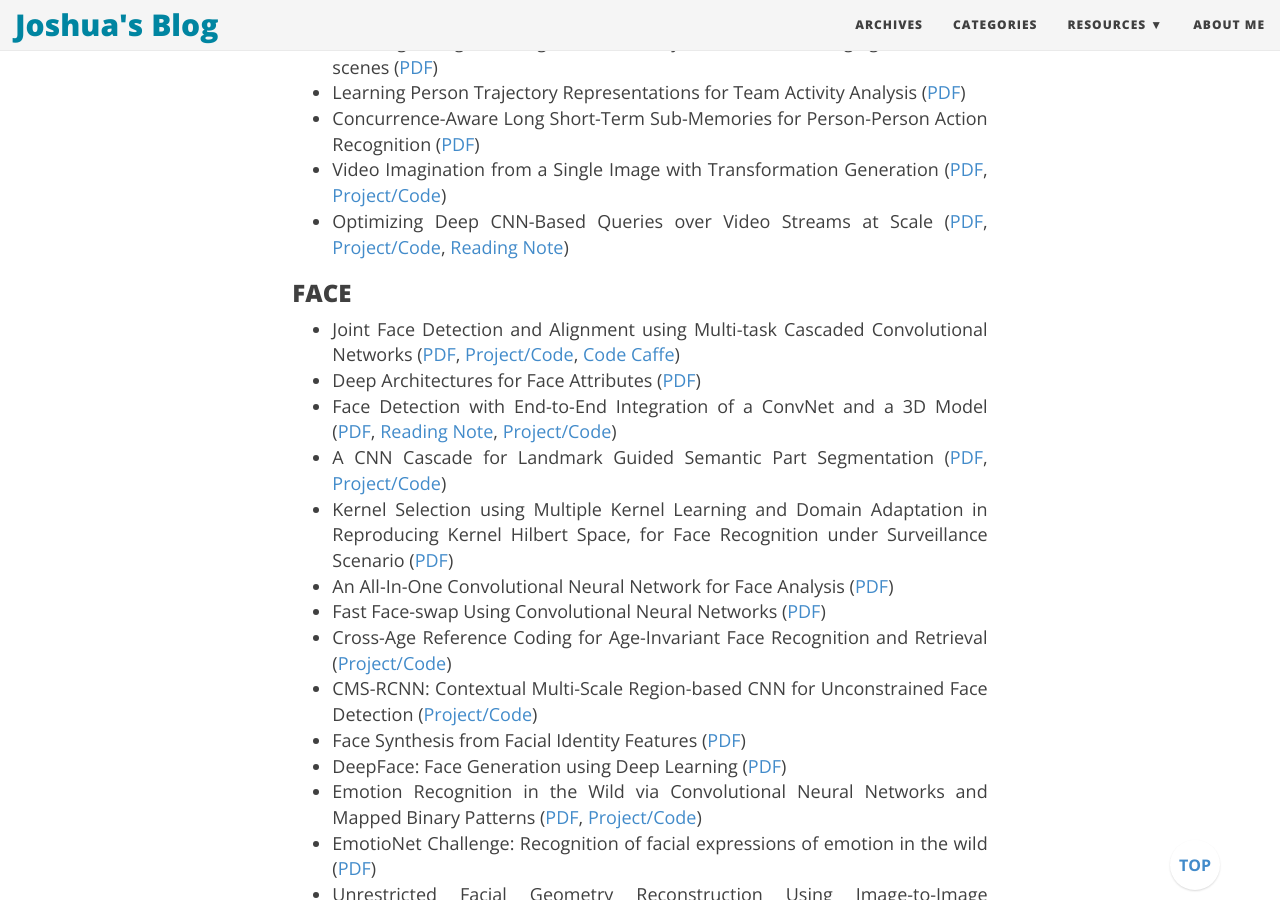
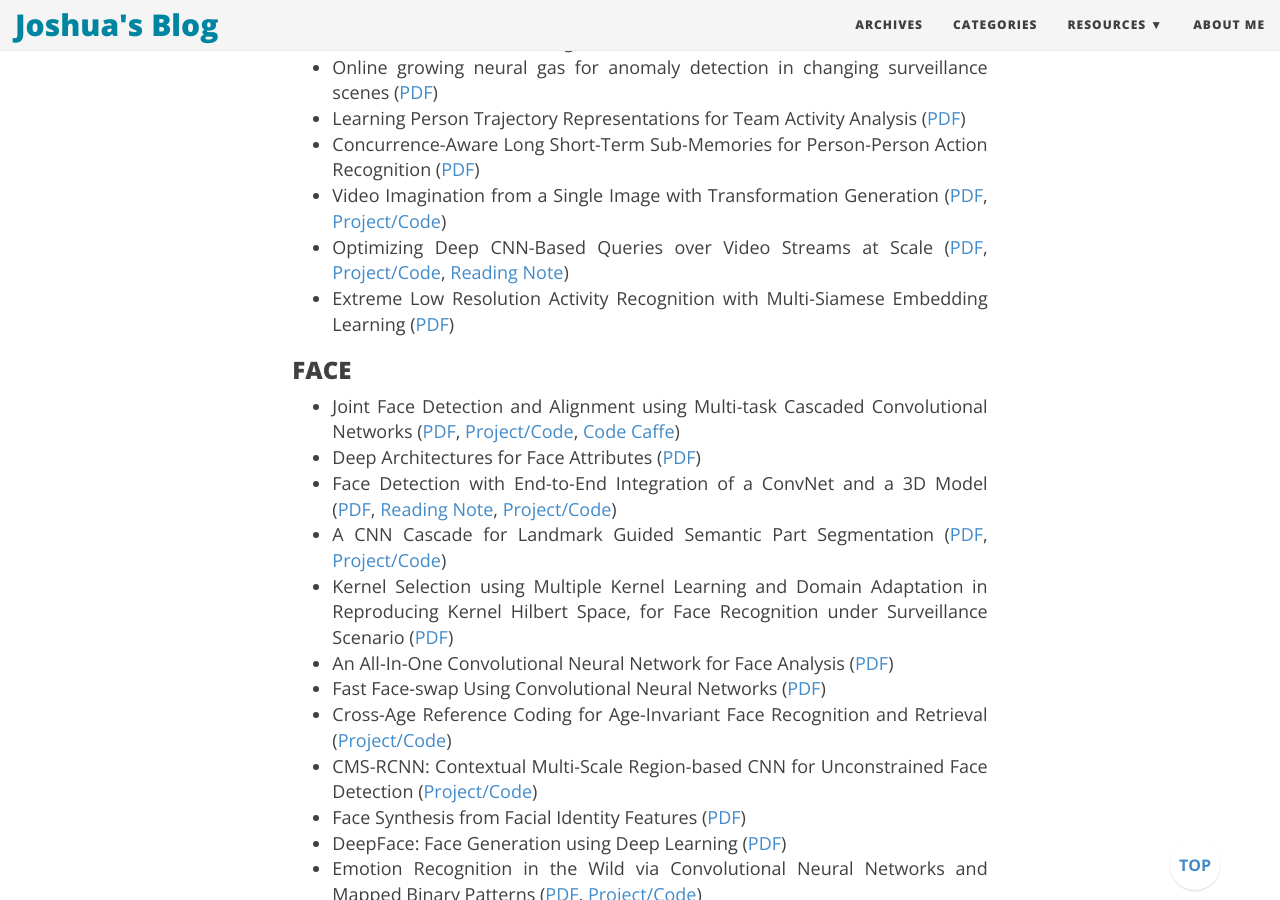
Before and after one commit to joshua19881228/joshua19881228.github.io, a Jekyll site: the page built from _posts/Computer_Vision/2016-08-25-my-jumble-of-computer-vision.md, in a window 1280 px wide and 900 px high, scrolled down 7646 px. Built offline with Jekyll 4.4.1, drawn with Linux system fonts in a browser that asks for light colours; nearby versions of some CDN libraries; comment, search, counter and statistics services are not loaded; some of the changed text lies outside the part shown.

Commit message:
update post

```diff
--- a/_posts/Computer_Vision/2016-08-25-my-jumble-of-computer-vision.md
+++ b/_posts/Computer_Vision/2016-08-25-my-jumble-of-computer-vision.md
@@ -147,6 +147,7 @@
 * Towards Accurate Multi-person Pose Estimation in the Wild ([PDF](https://arxiv.org/abs/1701.01779), [Reading Note](http://joshua881228.webfactional.com/blog_reading-note-towards-accurate-multi-person-pose-estimation-in-the-wild_195/))
 * Adversarial PoseNet: A Structure-aware Convolutional Network for Human Pose Estimation ([PDF](https://arxiv.org/abs/1705.00389))
 * Coarse-to-Fine Volumetric Prediction for Single-Image 3D Human Pose ([PDF](https://arxiv.org/abs/1611.07828), [Project/Code](https://www.seas.upenn.edu/~pavlakos/projects/volumetric/))
+* Learning Feature Pyramids for Human Pose Estimation ([PDF](https://arxiv.org/abs/1708.01101), [Project/Code](https://github.com/bearpaw/PyraNet))
 
 ### ACTION RECOGNITION/EVENT DETECTION/VIDEO ###
 
@@ -188,6 +189,7 @@
 * Concurrence-Aware Long Short-Term Sub-Memories for Person-Person Action Recognition ([PDF](https://arxiv.org/abs/1706.00931))
 * Video Imagination from a Single Image with Transformation Generation ([PDF](https://arxiv.org/abs/1706.04124), [Project/Code](https://github.com/gitpub327/VideoImagination))
 * Optimizing Deep CNN-Based Queries over Video Streams at Scale ([PDF](https://arxiv.org/abs/1703.02529), [Project/Code](https://github.com/stanford-futuredata/noscope), [Reading Note](http://joshua881228.webfactional.com/blog_reading-note-a-pursuit-of-temporal-accuracy-in-general-activity-detectionoptimizing-deep-cnn-based-queries-over-video-streams-at-scale_241/))
+* Extreme Low Resolution Activity Recognition with Multi-Siamese Embedding Learning ([PDF](https://arxiv.org/abs/1708.00999))
 
 ### FACE ###
 
@@ -329,6 +331,7 @@
 * Dual Path Networks ([PDF](https://arxiv.org/abs/1707.01629))
 * ThiNet: A Filter Level Pruning Method for Deep Neural Network Compression ([PDF](https://arxiv.org/abs/1707.06342), [Reading Note](https://joshua19881228.github.io/2017-08-03-ThiNet/))
 * Memory-Efficient Implementation of DenseNets ([PDF](https://arxiv.org/abs/1707.06990))
+* Residual Attention Network for Image Classification ([PDF](https://arxiv.org/abs/1704.06904), [Project/Code](https://github.com/buptwangfei/residual-attention-network))
 
 ### GAN ###
 
```
